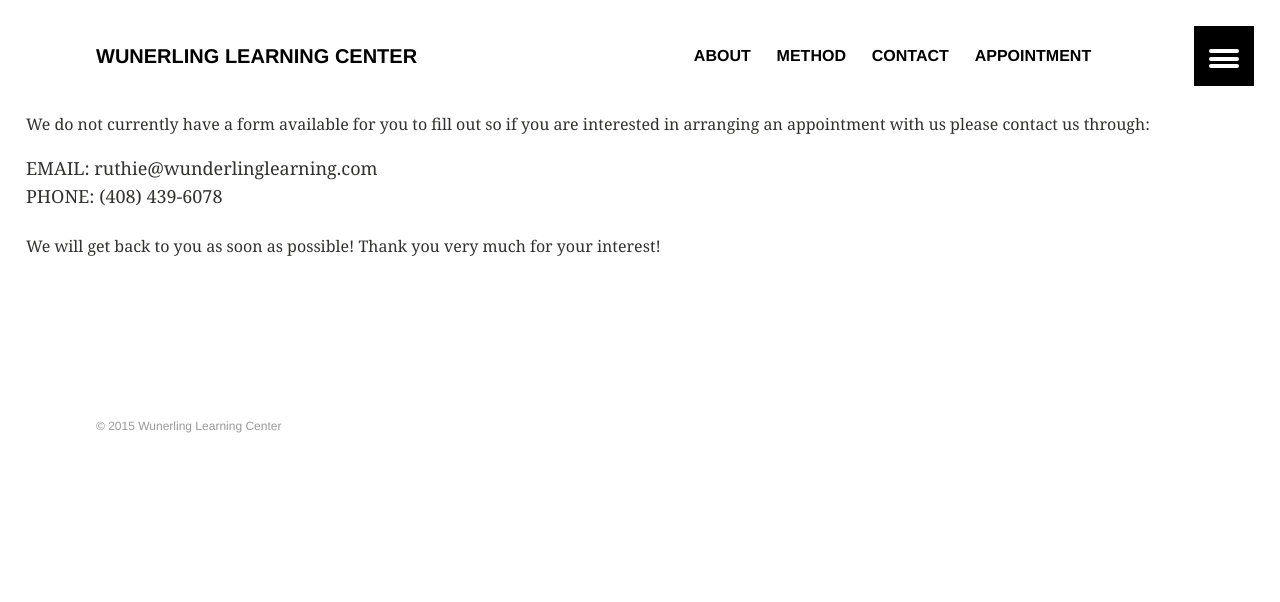
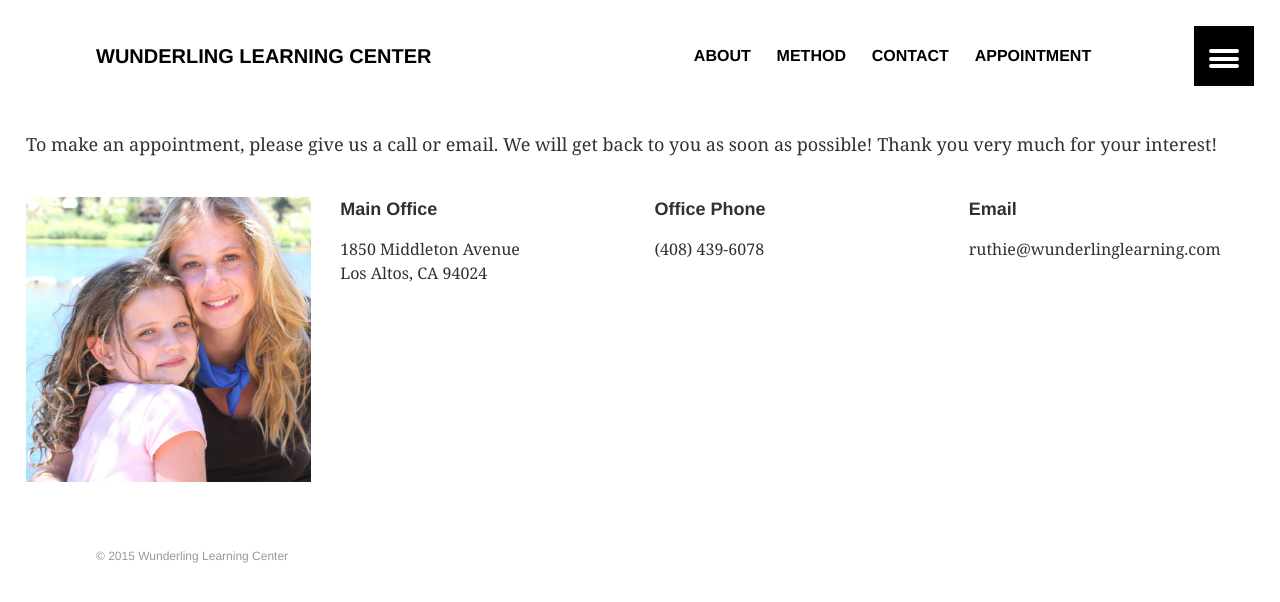
Before and after one commit to WunderlingLearning/wunderlinglearning.github.io, a Jekyll site: the page built from appointment.html, in a window 1280 px wide. Shown: the top 602 px of the page. Built offline with Jekyll 4.4.1, drawn with Linux system fonts in a browser that asks for light colours.

```diff
--- a/_config.yml
+++ b/_config.yml
@@ -1,6 +1,6 @@
 # Site wide configuration
 
-title: Wunerling Learning Center
+title: Wunderling Learning Center
 description: Improving Lives One At A Time
 logo: bio-photo.jpg # 120x120 px default image used for Twitter summary card
 teaser: # 400x250 px default teaser image used in image archive grid
--- a/appointment.html
+++ b/appointment.html
@@ -1,14 +1,36 @@
 ---
 layout: default
-title: Schedule an Appointment
+title: Appointment
 permalink: /appointment/
 ---
 
-We do not currently have a form available for you to fill out so if you are interested in arranging an appointment with us please contact us through:
+<p>To make an appointment, please give us a call or email. We will get back to you as soon as possible! Thank you very much for your interest!</p>
 
-<p>
-EMAIL: ruthie@wunderlinglearning.com <br />
-PHONE: (408) 439-6078
+<div class="tiles">
+
+<div class="tile">
+  <h2 class="post-title"><img src="/images/ruthie.jpg"></h2>
+  <p class="post-excerpt"></p>
+</div><!-- /.tile -->
+
+<div class="tile">
+  <h2 class="post-title">Main Office</h2>
+  <p class="post-excerpt">
+1850 Middleton Avenue <br />
+Los Altos, CA 94024
 </p>
+</div><!-- /.tile -->
 
-We will get back to you as soon as possible! Thank you very much for your interest!
+<div class="tile">
+  <h2 class="post-title">Office Phone</h2>
+  <p class="post-excerpt">(408) 439-6078</p>
+</div><!-- /.tile -->
+
+<div class="tile">
+  <h2 class="post-title">Email</h2>
+  <p class="post-excerpt">ruthie@wunderlinglearning.com</p>
+</div><!-- /.tile -->
+
+
+</div>
+<!-- /.tiles -->
--- a/method.html
+++ b/method.html
@@ -4,7 +4,7 @@ title: Method
 permalink: /method/
 ---
 
-<b><i>Does your child struggle in any of these academic areas?</i></b>
+<h4>Does your child struggle in any of these academic areas?</h4>
 <ul>
 <li>Short & Long Term Memory</li>
 <li>Reading & Comprehension</li>
```
Also changed, not shown: _layouts/home.html (+26 -1 lines), contact.html (deleted, +0 -20 lines), index.md (+1 -1 lines), images/hills.jpg (added), images/sunset.jpg (added).
